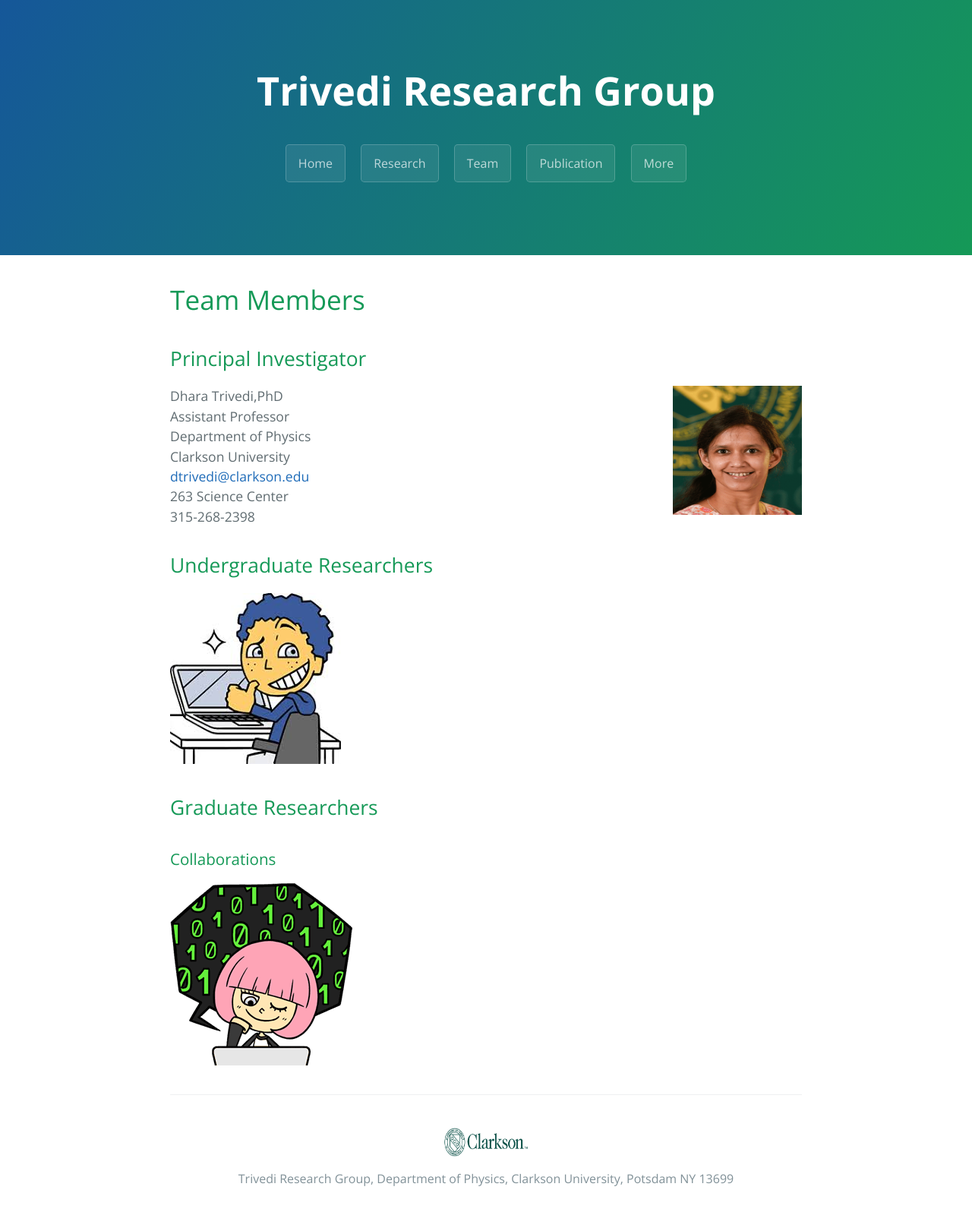
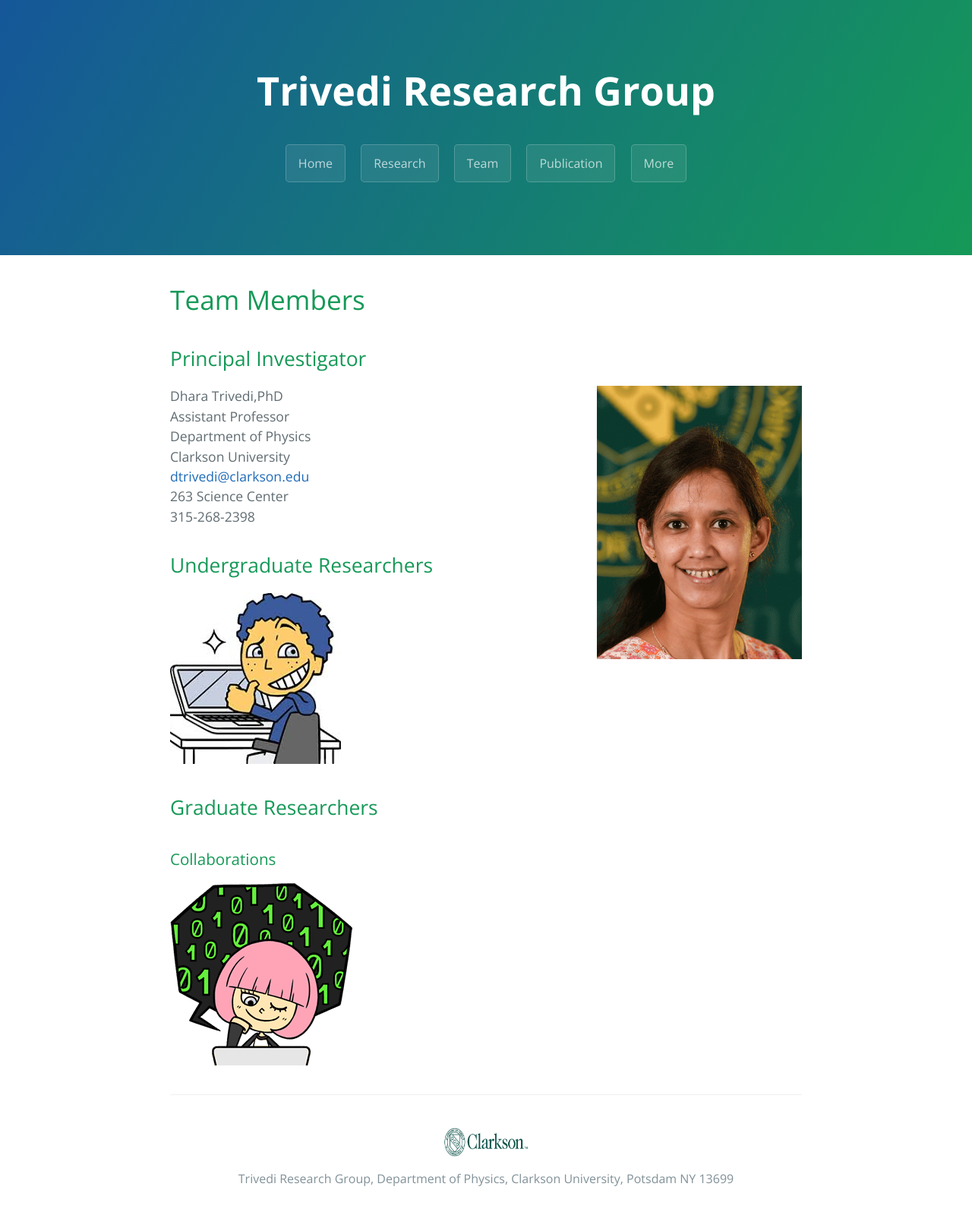
Before and after one commit to dharatrivedi/dharatrivedi.github.io, a Jekyll site: the page built from people.html, in a window 1280 px wide. Shown: the whole page at 76% size. Built offline with Jekyll 4.4.1, drawn with Linux system fonts in a browser that asks for light colours.

Commit message:
Update people.html

```diff
--- a/people.html
+++ b/people.html
@@ -6,7 +6,7 @@ title: {{ site.name }}
 <div id="home">
   <h1>Team Members</h1>
   <h2>Principal Investigator</h2>
-  <img class="img1" src="/images/PI.gif" alt="DharaTrivedi" width="170" height="170">
+  <img class="img1" src="/images/PI.gif" alt="DharaTrivedi" width="270" height="360">
   Dhara Trivedi,PhD<br />
   Assistant Professor<br />
   Department of Physics<br />
```
